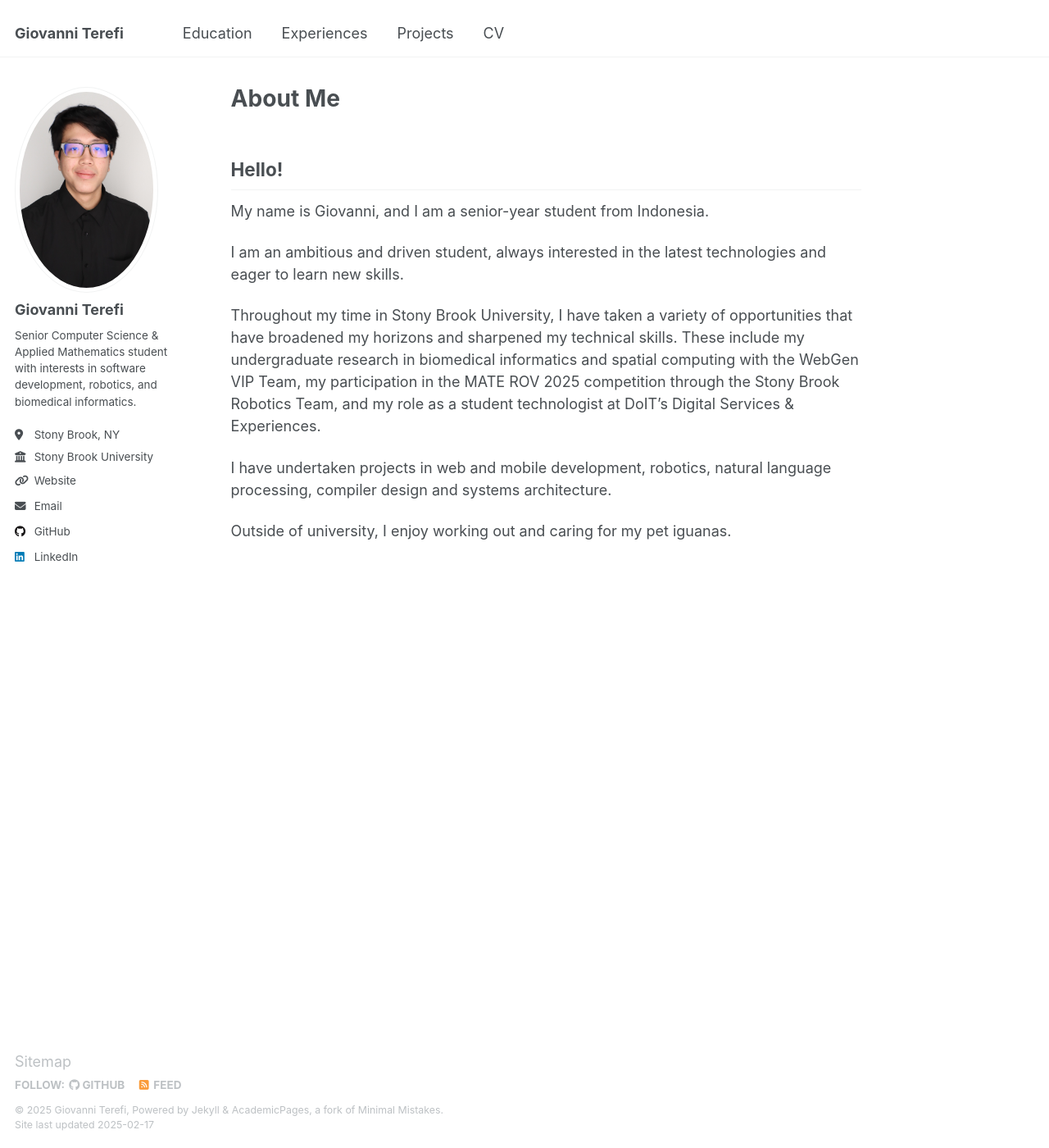
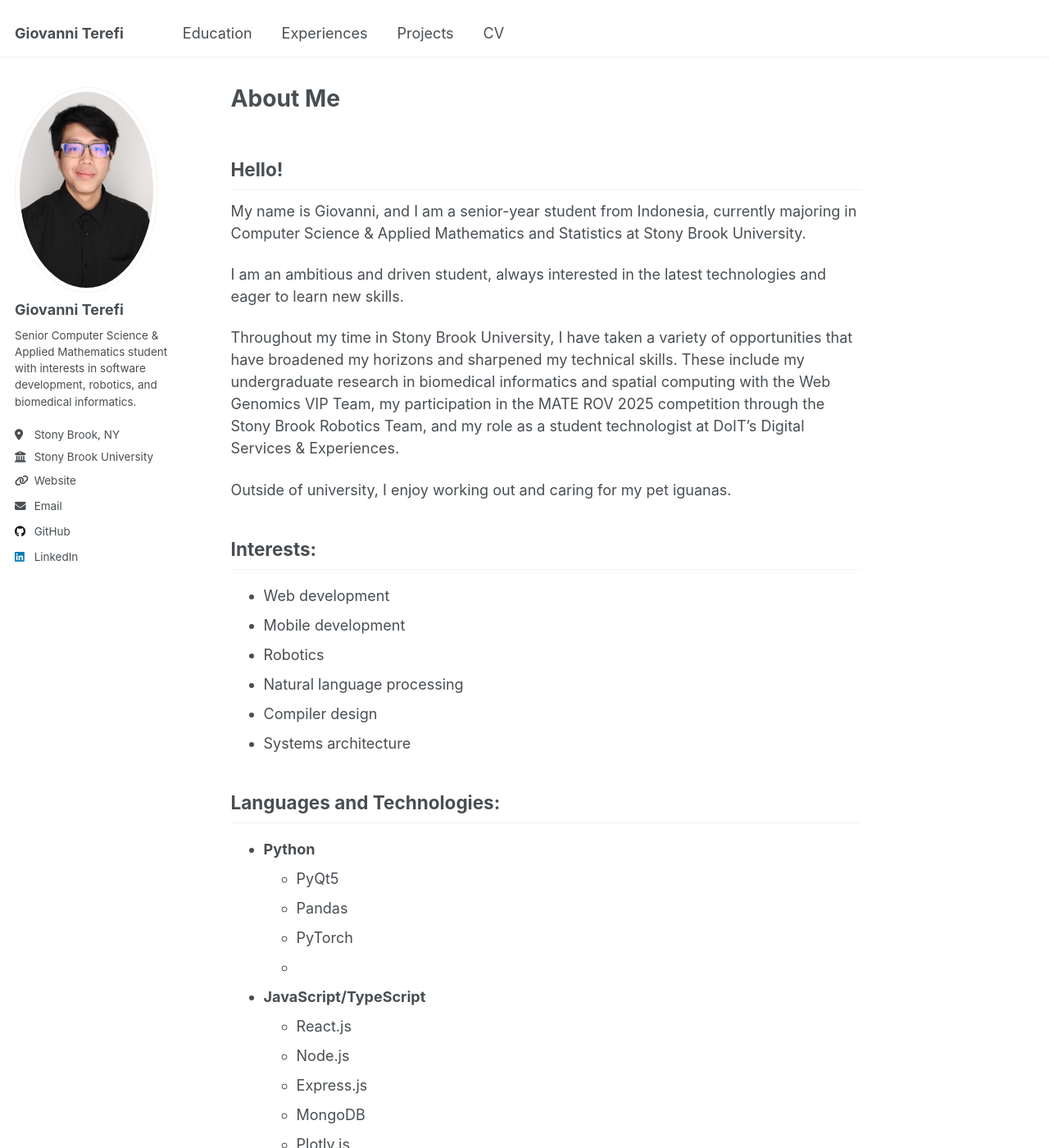
Before and after one commit to GTeref/gterefi, a Jekyll site: the page built from _pages/about.md, in a window 1280 px wide and 1400 px high. Shown: the whole window at 82% size. Built offline with Jekyll 4.4.1, drawn with Linux system fonts in a browser that asks for light colours; some of the changed text lies outside the part shown.

Commit message:
text formatting, more projects, more images

```diff
--- a/_pages/about.md
+++ b/_pages/about.md
@@ -8,12 +8,45 @@ redirect_from:
 ---
 
 ## Hello!
-My name is Giovanni, and I am a senior-year student from Indonesia.
+My name is Giovanni, and I am a senior-year student from Indonesia, currently majoring in Computer Science & Applied Mathematics and Statistics at Stony Brook University.
 
 I am an ambitious and driven student, always interested in the latest technologies and eager to learn new skills.
 
-Throughout my time in Stony Brook University, I have taken a variety of opportunities that have broadened my horizons and sharpened my technical skills. These include my undergraduate research in biomedical informatics and spatial computing with the WebGen VIP Team, my participation in the MATE ROV 2025 competition through the Stony Brook Robotics Team, and my role as a student technologist at DoIT's Digital Services & Experiences.
-
-I have undertaken projects in web and mobile development, robotics, natural language processing, compiler design and systems architecture.
+Throughout my time in Stony Brook University, I have taken a variety of opportunities that have broadened my horizons and sharpened my technical skills. These include my undergraduate research in biomedical informatics and spatial computing with the Web Genomics VIP Team, my participation in the MATE ROV 2025 competition through the Stony Brook Robotics Team, and my role as a student technologist at DoIT's Digital Services & Experiences.
 
 Outside of university, I enjoy working out and caring for my pet iguanas.
+
+## Interests:
+
+* Web development
+* Mobile development
+* Robotics
+* Natural language processing
+* Compiler design
+* Systems architecture
+
+## Languages and Technologies:
+* **Python**
+  * PyQt5
+  * Pandas
+  * PyTorch
+  *
+* **JavaScript/TypeScript**
+  * React.js
+  * Node.js
+  * Express.js
+  * MongoDB
+  * Plotly.js
+  * D3.js
+* **C/C++**
+  * GCC
+  * Make
+  * Criterion
+* **Java**
+* **Kotlin**
+* **R**
+* **And many more! See my [CV](/cv/) for more skills.**
+
+## Spoken languages
+* English (Fluent)
+* Indonesian (Native)
```
Also changed, not shown: _pages/cv.md (+2 -0 lines), _pages/experiences.md (+12 -12 lines), _pages/projects.md (+31 -5 lines), _pages/sitemap.md (+7 -3 lines), images/Screenshot 2025-02-16 214429.png (added).
